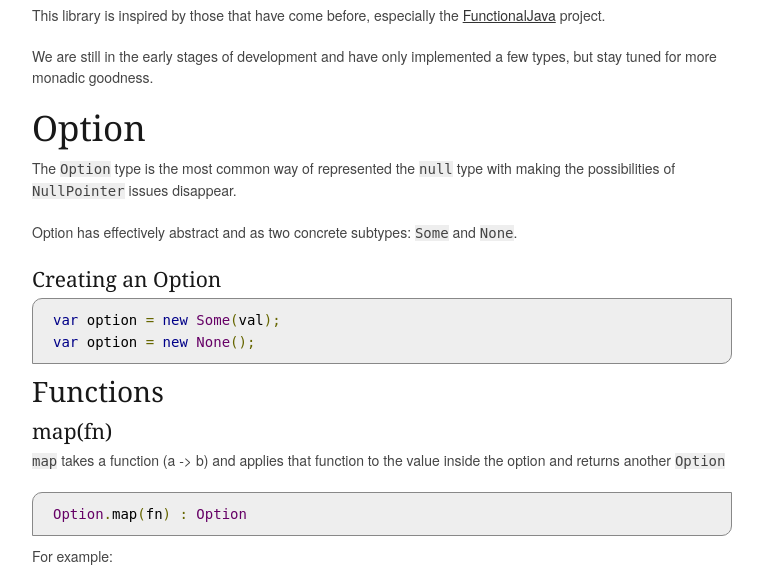
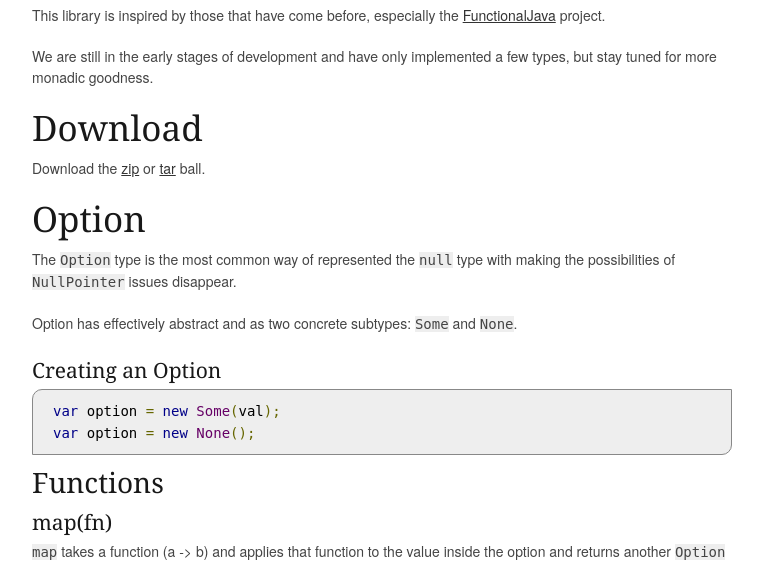
Before and after one commit to monet/monet.js, a Jekyll site: the page built from index.md, in a window 1280 px wide and 900 px high, cut to the strip 324-900 px from the top of the window. Shown: the whole strip, without its empty margins (138-901 px from the left). Built offline with Jekyll 4.4.1, drawn with Linux system fonts in a browser that asks for light colours; nearby versions of some CDN libraries.

Commit message:
Added download link

```diff
--- a/index.md
+++ b/index.md
@@ -18,6 +18,9 @@ This library is inspired by those that have come before, especially the [Functio
 We are still in the early stages of development and have only implemented a few types, but stay tuned for more monadic
 goodness.
 
+##Download
+
+Download the [zip][gitZip] or [tar][gitTar] ball.
 ## Option
 
 The `Option` type is the most common way of represented the `null` type with making the possibilities of `NullPointer`
@@ -77,4 +80,7 @@ For example:
 
 
 
+
 [functionalJava]: http://functionaljava.org/
+[gitZip]: https://github.com/cwmyers/monad.js/zipball/master (zip format)
+[gitTar]: https://github.com/cwmyers/monad.js/tarball/master (tar format)
```
Also changed, not shown: 1 other file.
